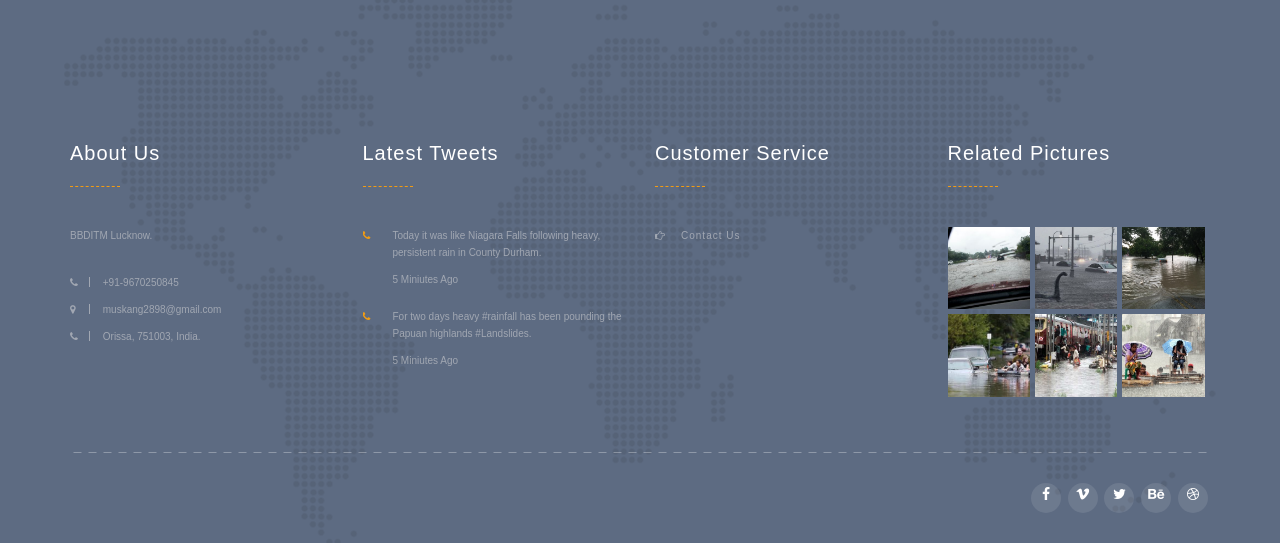
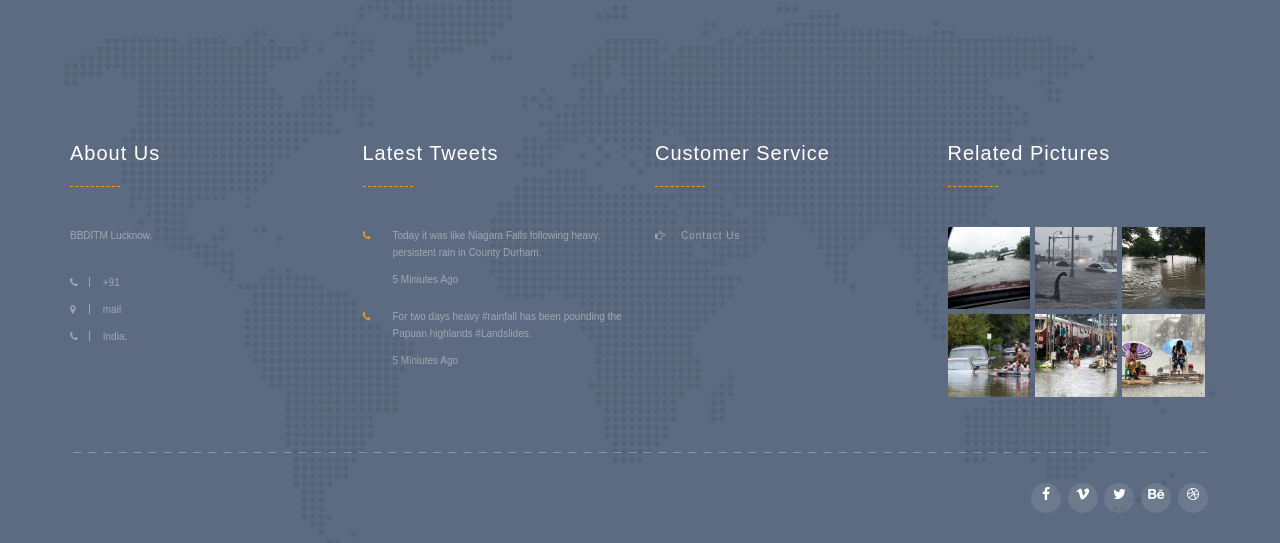
Before and after one commit to Muskan14968/Flood-Rainfall-Disaster-Prediction-System, a Flask app: template sourceCode/templates/flood_entry.html in a window 1280 px wide. Shown: the part 980-1523 px from the top of the page. Run offline with Flask 3, Linux system fonts and the light colour scheme; the template is opened without the code that fills it, so the values that code supplies are empty; some libraries are stand-ins or nearby versions.

Commit message:
Update contact information in flood_entry.html

```diff
--- a/sourceCode/templates/flood_entry.html
+++ b/sourceCode/templates/flood_entry.html
@@ -195,9 +195,9 @@
                             <h3>About Us</h3>
                             <p>BBDITM Lucknow.</p>
                             <ul>
-                                <li><i class="fa fa-phone"></i> <a href="callto:+91-9670250845">+91-9670250845</a></li>
-                                <li><i class="fa fa-map-marker"></i> <a href="mailto:muskang2898@gmail.com">muskang2898@gmail.com</a></li>
-                                <li><i class="fa fa-phone"></i> Orissa, 751003, India.</li>
+                                <li><i class="fa fa-phone"></i> <a href="callto:+91">+91</a></li>
+                                <li><i class="fa fa-map-marker"></i> <a href="mailto:xyz@gmail.com">mail</a></li>
+                                <li><i class="fa fa-phone"></i>  India.</li>
                             </ul>
                         </div>
                     </div>
```
